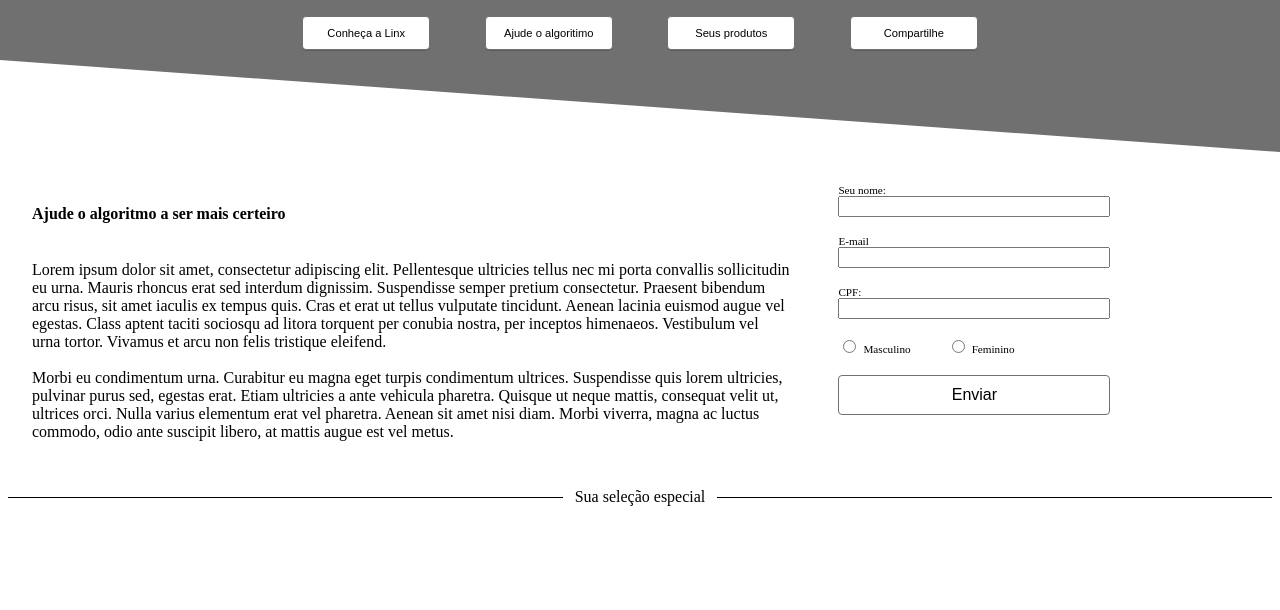
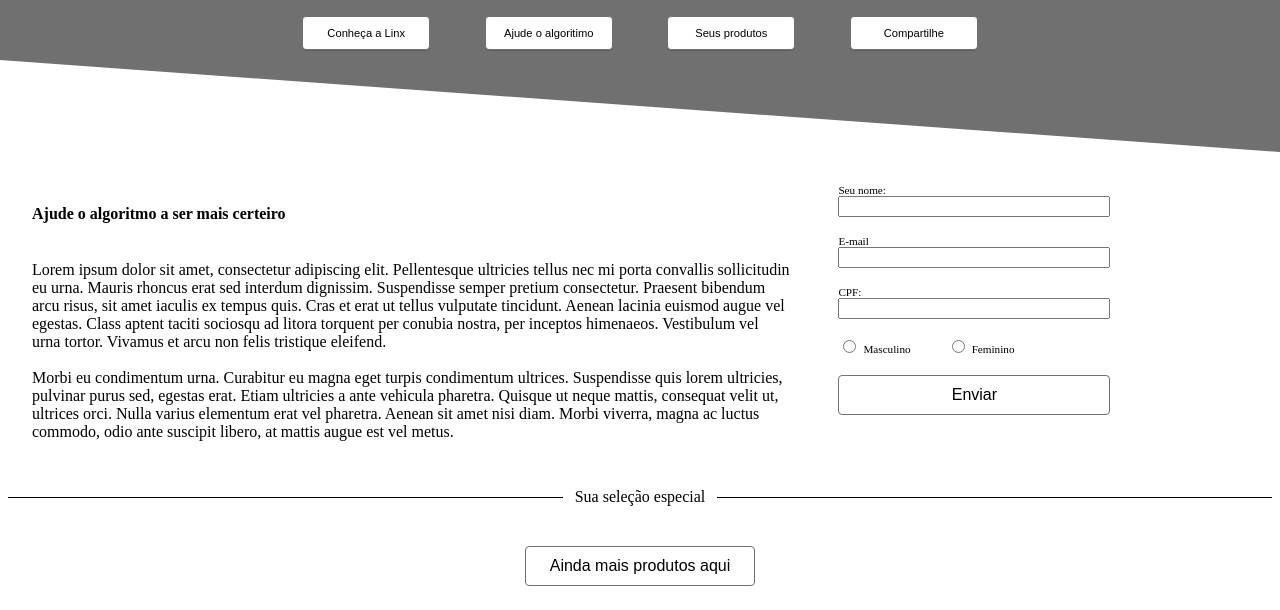
Before and after one commit to rafaelazappe/linx-challenge, a website: page index.html in a window 1280 px wide. Shown: the part 216-826 px from the top of the page. Before the commit the page ends 800 px from the top, so only its background shows below. Drawn offline with Linux system fonts and the light colour scheme; no server answers.

Commit message:
feature: carga de mais produtos  do catálogo

```diff
--- a/index.html
+++ b/index.html
@@ -70,6 +70,9 @@
     </div>
     <div class="separator">Sua seleção especial</div>
     <div class="products"></div>
+    <div id="moreProducts">
+      <button onclick="getNextPage()">Ainda mais produtos aqui</button>
+    </div>
   </body>
 
 </html>
```
